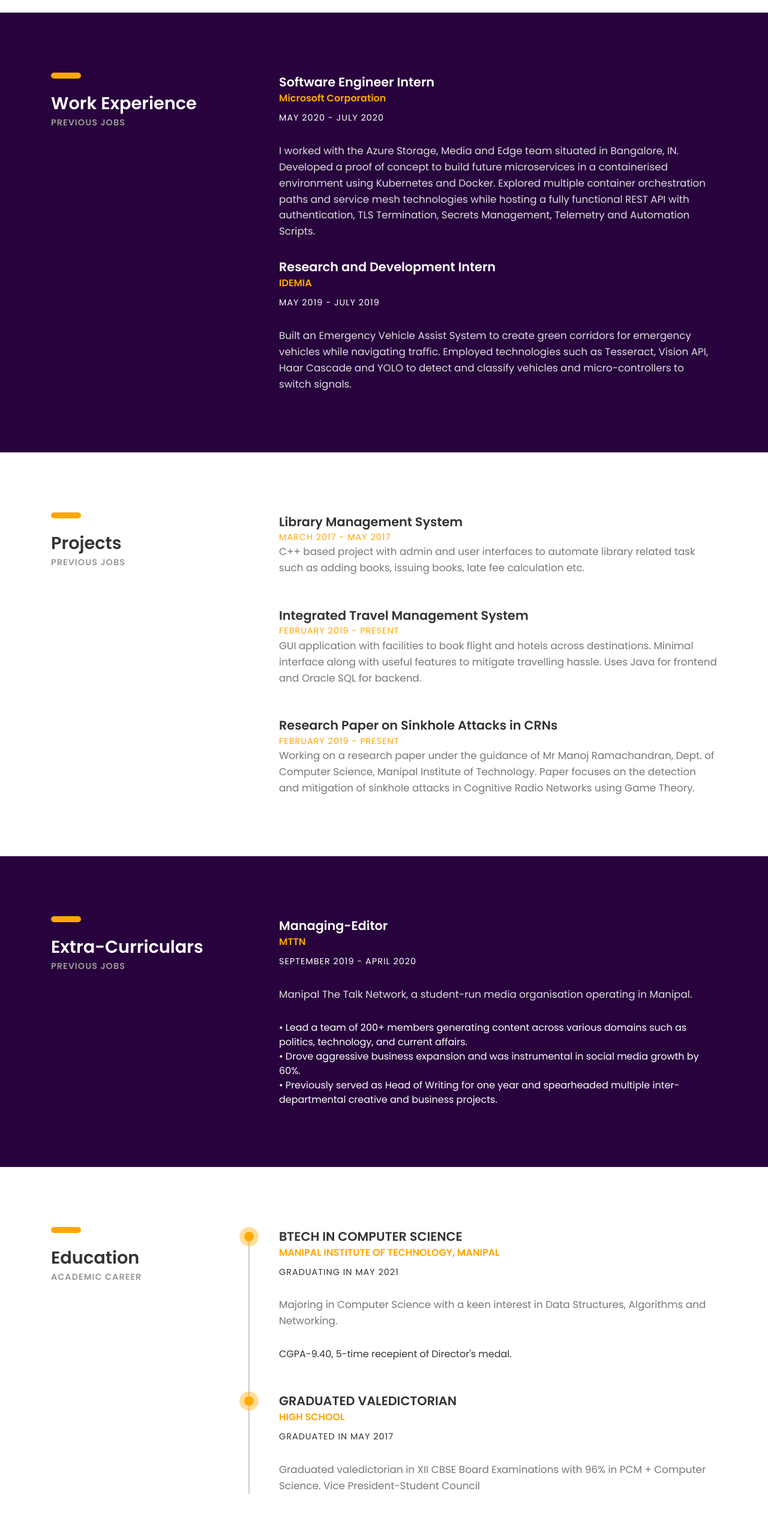
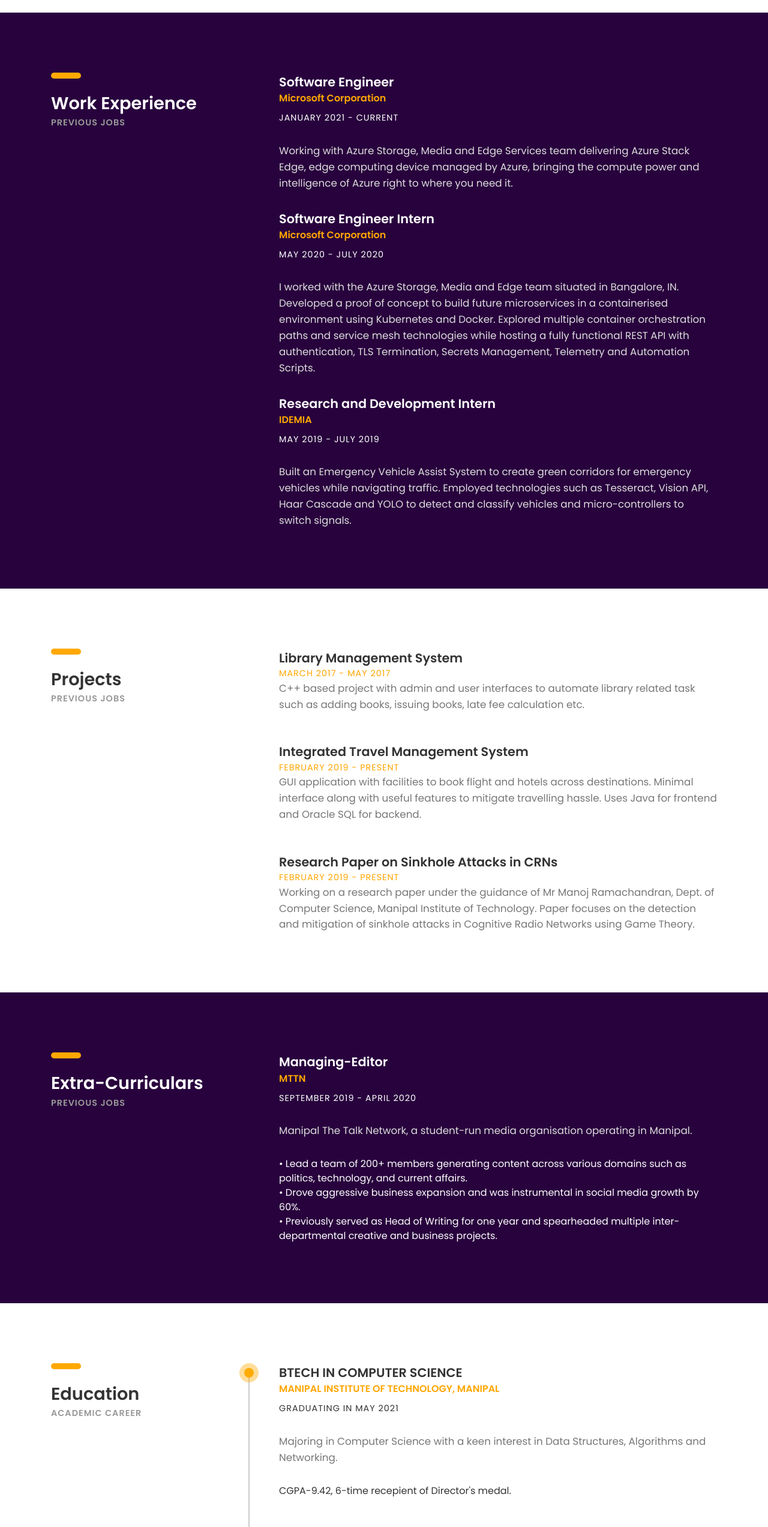
Before and after one commit to amishra31/amishra31.github.io, a plain HTML site: page about.html in a window 1280 px wide. Shown: the part 1000-3545 px from the top of the page at 60% size. Drawn offline with Linux system fonts and the light colour scheme; files whose address does not match are found by name.

Commit message:
Updating Resume

```diff
--- a/about.html
+++ b/about.html
@@ -127,6 +127,12 @@
 
 					<div class="experience margin-b-50">
 
+						<h4><b>Software Engineer</b></h4>
+						<h5 class="font-yellow"><b>Microsoft Corporation</b></h5>
+						<h6 class="margin-t-10">JANUARY 2021 - CURRENT </h6>
+						<p class="font-semi-white margin-tb-30"> Working with Azure Storage, Media and Edge Services team delivering Azure Stack Edge,
+						edge computing device managed by Azure, bringing the compute power and intelligence of Azure right to where you need it. </p>
+
 						<h4><b>Software Engineer Intern</b></h4>
 						<h5 class="font-yellow"><b>Microsoft Corporation</b></h5>
 						<h6 class="margin-t-10">MAY 2020 - JULY 2020 </h6>
@@ -241,7 +247,7 @@
 							<p class="font-dark-black margin-tb-30">Majoring in Computer Science with a keen interest in Data Structures,
 							Algorithms and Networking. </p>
 						<ul class="list margin-b-30">
-							<li>CGPA-9.40, 5-time recepient of Director's medal.</li>
+							<li>CGPA-9.42, 6-time recepient of Director's medal.</li>
 						</ul>
 						</div><!-- education -->
 
```
Also changed, not shown: landing/css/style.css (+5 -5 lines), 1 other file.
